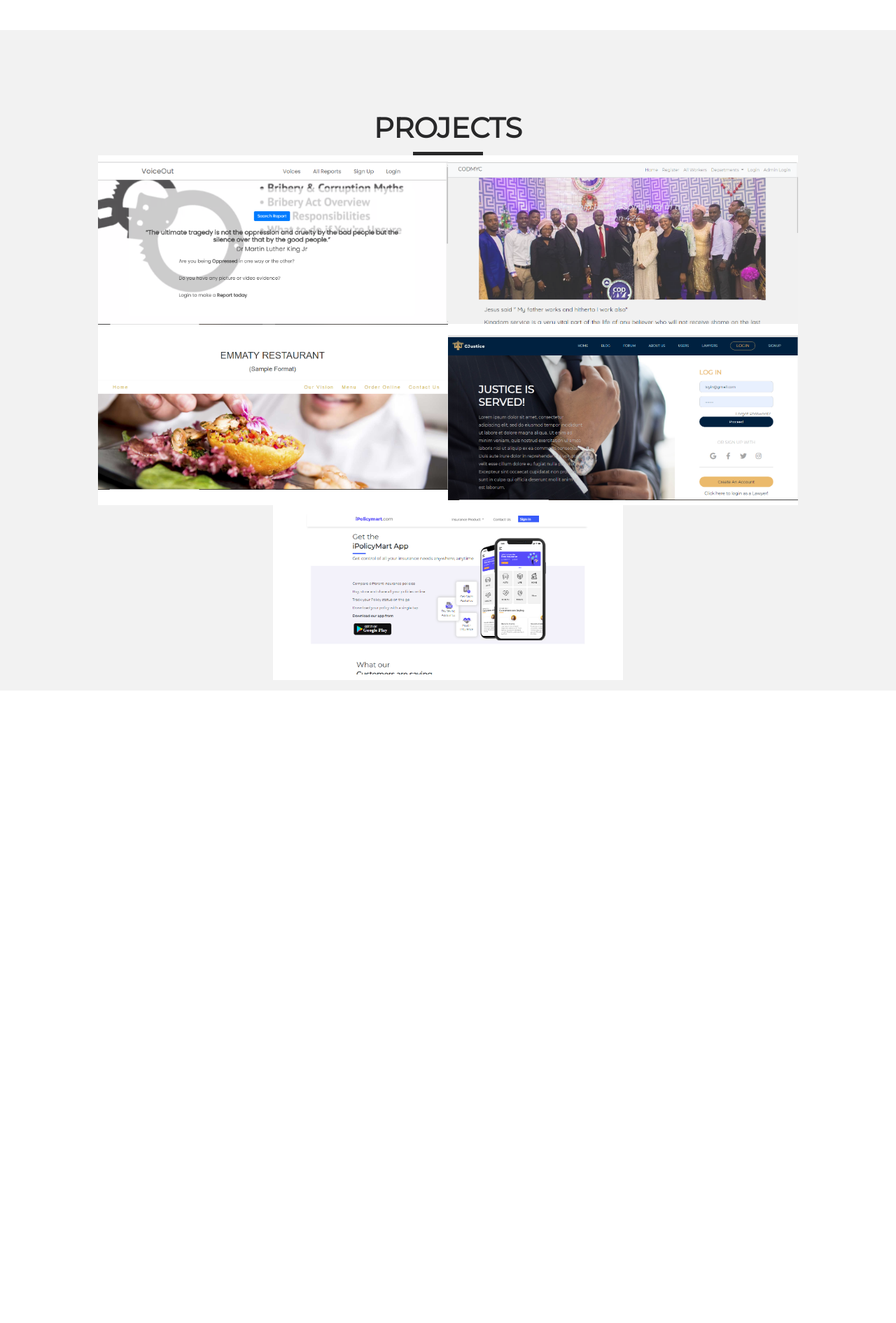
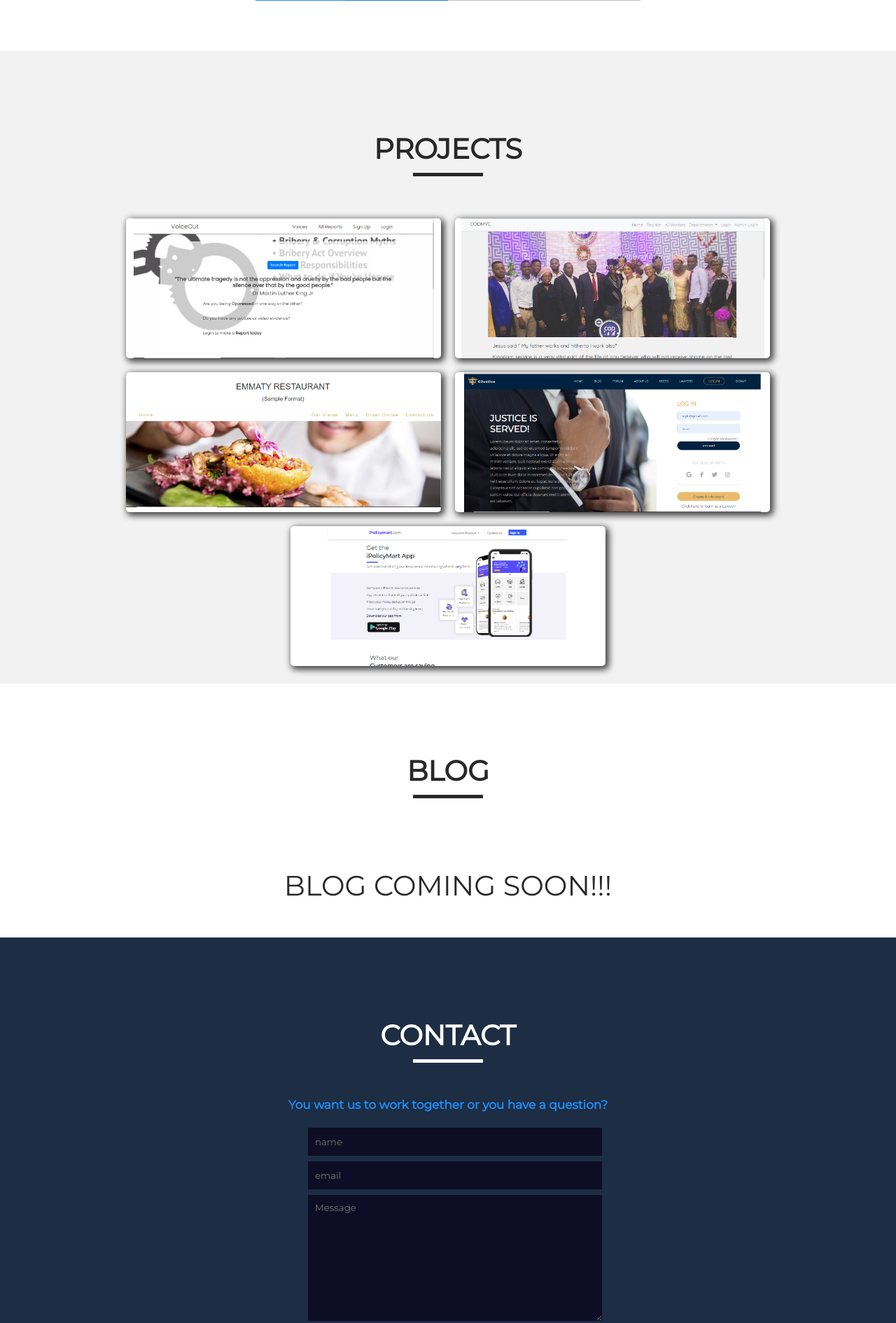
Before and after one commit to etoyin/etoyin.github.io, a PHP site: page / in a window 1280 px wide. Shown: the part 2649-4540 px from the top of the page at 70% size. Before the commit the page ends 3636 px from the top, so only its background shows below. Run offline with PHP 8.4, Linux system fonts and the light colour scheme.

Commit message:
almost done

```diff
--- a/index.html
+++ b/index.html
@@ -10,7 +10,7 @@
         <!-- <script src="js/canvas.js"></script> -->
     </head>
     <body>
-        <div class="view">
+        <div class="view" id="home">
             <div id="particles-js" class="home">
                 <div class="title">
                     <h1 style=" font-size: 38px;">Hello, I'm <span class="active">Toyin Adesina.</span><br/>
@@ -29,7 +29,7 @@
                     <div class="pad-everything">
                         <a href="#home"><span class="menu active">Home</span></a>
                         <a href="#about"><span class="menu">About</span></a>
-                        <a href="#portfolio"><span class="menu">Portfolio</span></a>
+                        <a href="#projects"><span class="menu">Portfolio</span></a>
                         <a href="#blog"><span class="menu">Blog</span></a>
                         <a href="#contact"><span class="menu">Contact</span></a>
                     </div>
@@ -139,15 +139,56 @@
 
                     </div>
                 </div>
-                <div class="portfolio projects">
-                    <div class="heading">
-                        <h1 id="aboutHead" class="js-scrol">Projects</h1>
-                        <div class="line js-scrol"></div>
+                <div id="projects" class="portfolio projects">
+                    <div class="heading appear-div">
+                        <h1 id="aboutHead" class="js-scroll">Projects</h1>
+                        <div class="line js-scroll"></div>
                     </div>
-                    <div class="flex-container-3 portfolio-boxes">
+                    <div class="flex-container-3 appear-div portfolio-boxes">
                         <!-- <div class="card-box" data-link="https://....">
                             <img src="" alt="">
                         </div> -->
+                    </div>
+                </div>
+
+                <div class="blog" id="blog">
+                    <div class="heading appear-div">
+                        <h1 id="aboutHead" class="js-scroll">Blog</h1>
+                        <div class="line js-scroll"></div>
+                    </div>
+                    <div class="heading">
+                        <div style="text-align: center; font-size: 40px;" class="">
+                            BLOG COMING SOON!!!
+                        </div>
+                    </div>
+                </div>
+
+                <div class="contact" id="contact">
+                    <div class="heading-contact appear-div">
+                        <h1 id="aboutHead" class="js-scroll">CONTACT</h1>
+                        <div class="line-contact js-scroll"></div>
+                    </div>
+                    <p >You want us to work together or you have a question?</p>
+                    <div class="inputs clear-fix">
+                        <div style="margin: auto;">
+                            <input type="text" placeholder="name"/><br/>
+                            <input type="text" placeholder="email"/><br/>
+                            <textarea name="" placeholder="Message" id="" rows="10"></textarea>
+                        </div>
+                        <div class="submit" type="submit">Submit</div>
+                    </div>
+                </div>
+                <div>
+                    <div class="social flex-container-4">
+                        <div>
+                            <img src="" alt="" srcset="">
+                        </div>
+                        <div>
+                            <img src="" alt="">
+                        </div>
+                        <div>
+                            <img src="" alt="" srcset="">
+                        </div>
                     </div>
                 </div>
                 <!-- <div>thehheth heheh eheheh</div> -->
--- a/js/script.js
+++ b/js/script.js
@@ -2,7 +2,7 @@ let portfolio = [
     {
         "name": "voiceout.png",
         "title": "Voice Out Site",
-        "description": "A site about the voiceout of the used and oppressed being heard!",
+        "description": "A site to voiceout the used and oppressed!",
         "type": "Full Stack",
         "url": "https://voiceout.netlify.app/"
     },
@@ -42,11 +42,26 @@ let portfolio = [
 $(document).ready(function(){
     for(let i=0; i<portfolio.length; i++){
         $(".portfolio-boxes").append(`
-            <div class="card-box" style="background-image:url('images/${portfolio[i].name}');" data-link="https://....">
+            <div class="card-box js-scroll" style="background-image:url('images/${portfolio[i].name}');" data-link="https://....">
+                <div class='overlay-card'>
+                    <div style="padding: 50px">
+                        <p>${portfolio[i].description}</p>
+                        <br/>
+                        <a target="_blank" href="${portfolio[i].url}">Find Out More</a>
+                    </div>
+                </div>
             </div>
         `)
     }
-
+    $(".portfolio-boxes").find(".card-box").each(function(i,e){
+        $(this).mouseover(function(){
+            // alert($(this).text());
+            $(this).find(".overlay-card").css("display", "block")
+        })
+        $(this).mouseout(function(){
+            $(this).find(".overlay-card").css("display", "none")
+        })
+    })
     $(".button").mouseover(function(){
         // $(".arrow").html("&#8595;");
         $(".arrow").html("&#8595;");
--- a/styles.css
+++ b/styles.css
@@ -91,6 +91,7 @@ view{
 
 .heading{
   margin-top: 100px;
+  margin-bottom: 50px;
   /* background-color: rgb(154, 163, 163); */
   text-align: center;
   text-transform: uppercase;
@@ -242,10 +243,10 @@ a, a:hover{
   background-color: #fff;
   width: 450px;
   height: 200px;
-  /* margin: 30px; */
+  margin: 10px;
   text-align: center;
   /* line-height: 75px; */
-  padding: 25px;
+  /* padding: 25px; */
   color: #404042;
 }
 .card-box{
@@ -253,4 +254,82 @@ a, a:hover{
   background-position: center; /* Center the image */
   background-repeat: no-repeat, repeat; /* Do not repeat the image */
   background-size: contain;
+  border-radius: 5px;
+  box-shadow: 3px 3px 10px 2px;
 }
+.card-box:hover{
+  /* background:rgb(239, 242, 245); */
+  /* cursor: pointer; */
+}
+.overlay-card{
+  width: 100%;
+  height: 100%;
+  background-color: rgb(255, 255, 255, 0.9);
+  display: none;
+  border-radius: 5px;
+  font-size: large;
+}
+
+.contact{
+  background-color: #1d2d43; /*rgb(13, 13, 37);*/
+  padding: 15px;
+  color: #fff;
+}
+
+.heading-contact{
+  margin-top: 100px;
+  margin-bottom: 50px;
+  /* background-color: rgb(154, 163, 163); */
+  text-align: center;
+  text-transform: uppercase;
+  font-size: 20px;
+}
+.line-contact{
+  width: 100px;
+  height: 5px;
+  background-color: #ffffff;
+  margin-left: auto;
+  margin-right: auto;
+  margin-top: 10px;
+}
+.contact > p{
+  color: dodgerblue;
+  text-align: center;
+  font-size: 17px;
+  font-weight: bold;
+}
+div.inputs{
+  width: 400px;
+  margin: auto;
+  padding: 15px;
+  /* background-color: dodgerblue; */
+}
+input, textarea{
+  margin-top: 8px;
+  width: 100%;
+  padding: 10px;
+  background-color: rgb(13, 13, 37); /*rgb(8, 11, 48);*/
+  border: none;
+  color: #fff;
+}
+input{
+  height: 20px;
+}
+.submit{
+  padding: 15px;
+  margin-top: 8px;
+  border: 1px solid #fff;
+  background-color: rgb(13, 13, 37);
+  width: 80px;
+  /* float: right; */
+  /* clear: left; */
+  text-align: center;
+  margin-bottom: 50px;
+}
+.submit:hover{
+  cursor: pointer;
+  background-color: dodgerblue;
+}
+/* .clear-fix {
+  overflow: auto;
+} */
```
